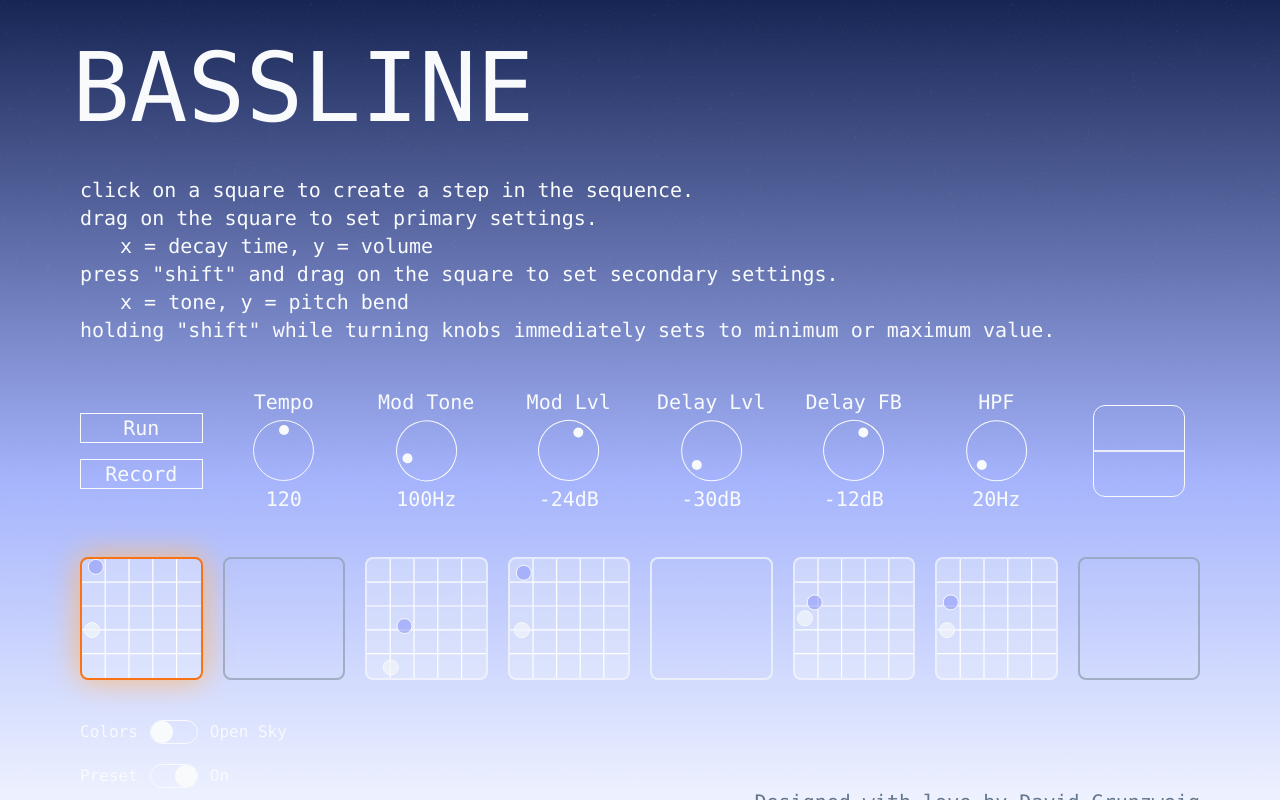
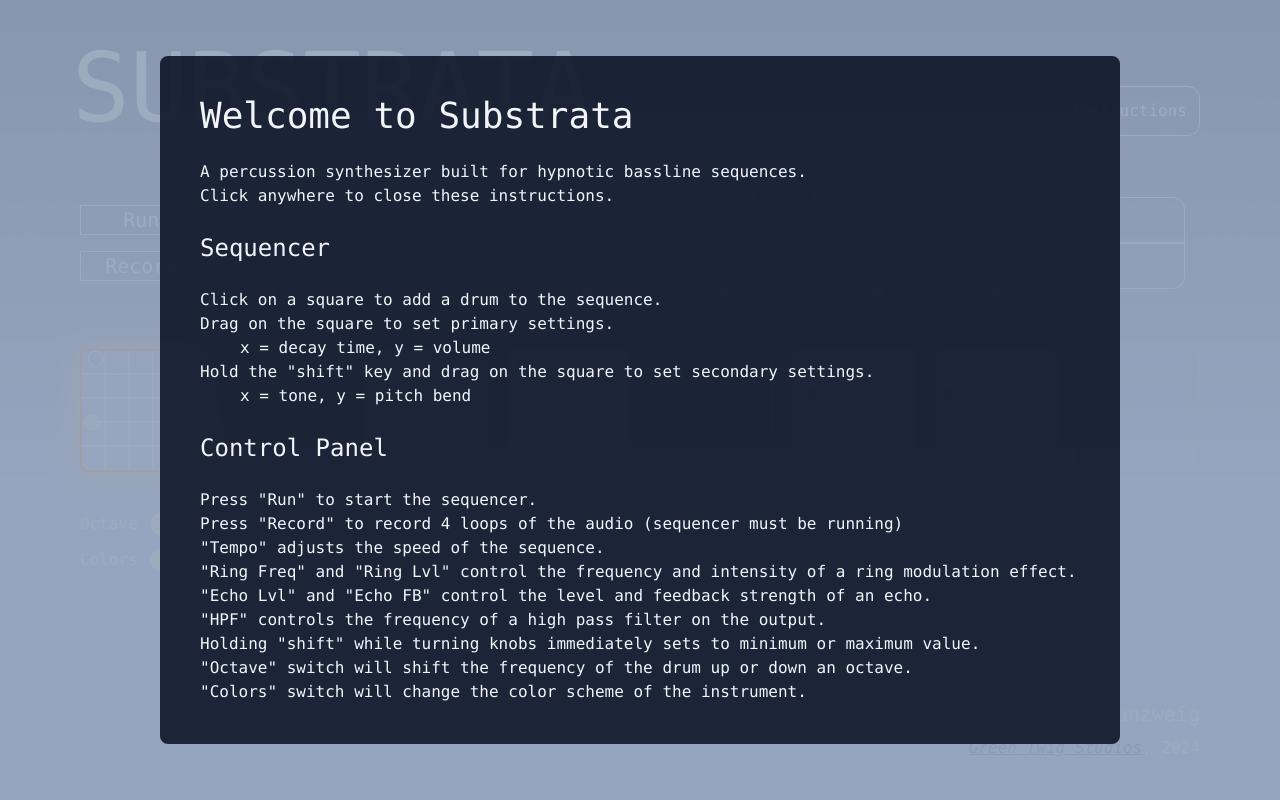
Before and after one commit to dggrunzweig/Bassline, a React (Vite) app: page / in a window 1280 px wide. Built offline with nearby package versions, Linux system fonts and the light colour scheme.

Commit message:
Instructions as overlay, octave switch, color tweaks

```diff
--- a/index.html
+++ b/index.html
@@ -3,7 +3,8 @@
   <head>
     <meta charset="UTF-8" />
     <meta name="viewport" content="width=device-width, initial-scale=1.0" />
-    <title>Bassline</title>
+    <title>Substrata</title>
+    <link rel="icon" href="./src/assets/icon.png" type="image/icon type" />
   </head>
   <body>
     <div id="root"></div>
--- a/src/App.tsx
+++ b/src/App.tsx
@@ -9,6 +9,7 @@ import { ColorPalette } from "./components/Colors";
 import { AudioMain } from "./audio/AudioMain";
 import Visualizer from "./components/Visualizer";
 import { SequencerPreset1 } from "./Presets";
+import InstructionOverlay from "./components/InstructionOverlay";
 
 const App = () => {
   // prevent use on mobile platforms
@@ -55,6 +56,8 @@ const App = () => {
 
   const [running, setRunning] = useState(false);
   const [recording, setRecording] = useState(false);
+  const [octave, setOctave] = useState(1);
+  const [view_instructions, setViewInstructions] = useState(true);
 
   const audio_main = useRef(
     new AudioMain(num_steps, BPM.current, setCurrentStep)
@@ -63,38 +66,40 @@ const App = () => {
   const [use_preset, setPreset] = useState(true);
 
   // per step parameters
+  audio_main.current.setOctave(octave);
+
   const vel_init = 0.9;
   const velocity = useRef(new Array<number>(num_steps).fill(vel_init));
   if (use_preset) {
     velocity.current = SequencerPreset1.Volume;
-  }
+  } else velocity.current = new Array<number>(num_steps).fill(vel_init);
   audio_main.current.setVelocity(velocity.current);
 
   const decay_init = 0.2;
   const decay = useRef(new Array<number>(num_steps).fill(decay_init));
   if (use_preset) {
     decay.current = SequencerPreset1.Decay;
-  }
+  } else decay.current = new Array<number>(num_steps).fill(decay_init);
   audio_main.current.setDecay(decay.current);
 
   const pb_init = 0.2;
   const pitch_bend = useRef(new Array<number>(num_steps).fill(pb_init));
   if (use_preset) {
     pitch_bend.current = SequencerPreset1.PitchBend;
-  }
+  } else pitch_bend.current = new Array<number>(num_steps).fill(pb_init);
   audio_main.current.setPitchBend(pitch_bend.current);
 
   const tone_init = 0.1;
   const tone = useRef(new Array<number>(num_steps).fill(tone_init));
   if (use_preset) {
     tone.current = SequencerPreset1.Tone;
-  }
+  } else tone.current = new Array<number>(num_steps).fill(tone_init);
   audio_main.current.setTone(tone.current);
 
   const steps = useRef(new Array<number>(num_steps).fill(0));
   if (use_preset) {
     steps.current = SequencerPreset1.Steps;
-  }
+  } else steps.current = new Array<number>(num_steps).fill(0);
   audio_main.current.SetSteps(steps.current);
 
   // Per step setter functions for 2D Button
@@ -167,25 +172,32 @@ const App = () => {
     <>
       <BackgroundDiv palette={palette}>
         <div>
+          <InstructionOverlay
+            open={view_instructions}
+            onClose={setViewInstructions}
+            palette={palette}
+          />
           <div className="flex flex-col w-full h-screen px-20 pt-10 gap-10 overflow-hidden">
-            <div className="flex flex-col gap-10">
+            <div className="flex flex-row justify-between items-end">
               <h1
                 className={
                   "text-8xl font-mono -ml-2" + ColorPalette(palette).text_header
                 }
               >
-                BASSLINE
+                SUBSTRATA
               </h1>
-              <p className={"text-xl font-mono" + ColorPalette(palette).text_1}>
-                click on a square to create a step in the sequence. <br />
-                drag on the square to set primary settings. <br />
-                <span className="pl-10">x = decay time, y = volume</span> <br />
-                press "shift" and drag on the square to set secondary settings.{" "}
-                <br />
-                <span className="pl-10">x = tone, y = pitch bend</span> <br />
-                holding "shift" while turning knobs immediately sets to minimum
-                or maximum value.
-              </p>
+              <button
+                className={
+                  "text-md h-max w-max rounded-xl border font-mono p-3" +
+                  ColorPalette(palette).text_1 +
+                  ColorPalette(palette).knob_border
+                }
+                onClick={() => {
+                  setViewInstructions(true);
+                }}
+              >
+                Instructions
+              </button>
             </div>
             <div className="grid grid-cols-8 h-auto gap-x-5 gap-y-10 w-full max-w-screen-2xl bg-transparent items-center">
               <div className="flex flex-col gap-4">
@@ -233,9 +245,9 @@ const App = () => {
                 key="1001"
                 init_value={ring_mod_params.current.frequency}
                 units="Hz"
-                min_value={20}
-                max_value={1000}
-                name="Mod Tone"
+                min_value={5}
+                max_value={600}
+                name="Ring Freq"
                 onChange={(x: number) => {
                   ring_mod_params.current.frequency = x;
                   audio_main.current.SetRingModParams(
@@ -251,7 +263,7 @@ const App = () => {
                 units="dB"
                 min_value={-60}
                 max_value={0}
-                name="Mod Lvl"
+                name="Ring Lvl"
                 onChange={(x: number) => {
                   ring_mod_params.current.gain = x;
                   audio_main.current.SetRingModParams(
@@ -267,7 +279,7 @@ const App = () => {
                 units="dB"
                 min_value={-30}
                 max_value={0}
-                name="Delay Lvl"
+                name="Echo Lvl"
                 onChange={(x: number) => {
                   delay_params.current.mix = x;
                   audio_main.current.setDelayParams(x, delay_params.current.fb);
@@ -280,7 +292,7 @@ const App = () => {
                 units="dB"
                 min_value={-30}
                 max_value={0}
-                name="Delay FB"
+                name="Echo FB"
                 onChange={(x: number) => {
                   delay_params.current.fb = x;
                   audio_main.current.setDelayParams(
@@ -328,14 +340,42 @@ const App = () => {
               })}
             </div>
 
-            <div className="grid grid-col-2 h-full">
-              <div className="flex flex-col gap-y-5">
+            <div className="grid grid-cols-2 h-full pb-10">
+              <div className="flex flex-col gap-y-3 h-full">
+                <ToggleSlider
+                  title="Octave"
+                  on_init={octave == 2}
+                  text_color={ColorPalette(palette).text_1}
+                  border_color={ColorPalette(palette).knob_border}
+                  knob_color={" bg-slate-50 "}
+                  knob_active_color={" bg-slate-50 "}
+                  text_off="Low"
+                  text_on="High"
+                  onToggle={(on: boolean) => {
+                    const o = on ? 2 : 1;
+                    setOctave(o);
+                    audio_main.current.setOctave(o);
+                  }}
+                />
+                {/* <ToggleSlider
+                  title="Preset"
+                  on_init={use_preset}
+                  text_color={ColorPalette(palette).text_2}
+                  border_color={ColorPalette(palette).border_button_standard}
+                  knob_color={ColorPalette(0).knob_dot}
+                  knob_active_color={ColorPalette(0).knob_dot}
+                  text_off="Off"
+                  text_on="On"
+                  onToggle={(on: boolean) => {
+                    setPreset(on);
+                  }}
+                /> */}
                 <ToggleSlider
                   title="Colors"
                   on_init={palette == 1}
-                  text_color={ColorPalette(0).text_1}
-                  border_color={ColorPalette(0).knob_border}
-                  knob_color={ColorPalette(0).knob_dot}
+                  text_color={ColorPalette(palette).text_1}
+                  border_color={ColorPalette(palette).knob_border}
+                  knob_color={" bg-slate-50 "}
                   knob_active_color={ColorPalette(1).knob_dot}
                   text_off="Open Sky"
                   text_on="Till Dawn"
@@ -343,21 +383,8 @@ const App = () => {
                     setPalette(on ? 1 : 0);
                   }}
                 />
-                <ToggleSlider
-                  title="Preset"
-                  on_init={use_preset}
-                  text_color={ColorPalette(0).text_1}
-                  border_color={ColorPalette(0).knob_border}
-                  knob_color={ColorPalette(0).knob_dot}
-                  knob_active_color={ColorPalette(0).knob_dot}
-                  text_off="Off"
-                  text_on="On"
-                  onToggle={(on: boolean) => {
-                    setPreset(on);
-                  }}
-                />
               </div>
-              <div className="flex w-full h-full justify-end items-end pb-10">
+              <div className="flex h-full justify-end items-end">
                 <div>
                   <h1
                     className={
--- a/src/audio/AudioMain.ts
+++ b/src/audio/AudioMain.ts
@@ -7,11 +7,13 @@ export class AudioMain {
   private ring_mod_gain: GainNode;
   private ring_mod_level: GainNode;
   private ring_mod_osc: OscillatorNode;
+  private waveform: PeriodicWave;
   private running = false;
   private started = false;
   private current_step = 0;
   private total_steps = 0;
   private bpm = 0;
+  private octave = 2;
   private steps: number[];
   private velocity: number[];
   private decay: number[];
@@ -57,6 +59,10 @@ export class AudioMain {
     this.tone = new Array<number>(num_steps).fill(0);
     this.pitch_bend = new Array<number>(num_steps).fill(0);
 
+    const harmonics = [0, 1, 0, db2mag(-24), 0, db2mag(-40)];
+    const real = new Array(harmonics.length).fill(0);
+    const imag = harmonics;
+    this.waveform = this.ctx.createPeriodicWave(real, imag);
 
     this.updateStepUI = updateStep;
   }
@@ -66,10 +72,11 @@ export class AudioMain {
       tone: number) {
     if (!this.running) return;
     const ctx = this.ctx;
-    const root_hz = NoteToPitch('G', 2);
+    const root_hz = NoteToPitch('G', this.octave);
     const osc = createOscillator(
         ctx, 'sine', root_hz + 640 * pitch_bend * pitch_bend, 0);
-    osc.frequency.setTargetAtTime(80, at_time, 0.4 * decay);
+    osc.setPeriodicWave(this.waveform);
+    osc.frequency.setTargetAtTime(root_hz, at_time, 0.4 * decay);
     const fm_osc = createOscillator(ctx, 'sine', root_hz * 1.4, 0);
     const fm_gain = createGain(ctx, tone * 200);
     fm_osc.connect(fm_gain).connect(osc.frequency);
@@ -141,6 +148,10 @@ export class AudioMain {
     this.hp.frequency.setTargetAtTime(frequency, this.ctx.currentTime, 0.1);
   }
 
+  public setOctave(octave: number) {
+    this.octave = octave;
+  }
+
   private step() {
     const step_duration = 60 / (4 * this.bpm);
     setTimeout(() => {
--- a/src/components/Colors.ts
+++ b/src/components/Colors.ts
@@ -11,8 +11,8 @@ export interface Palette {
 const ColorPaletteOpenSky = {
   text_header: ' text-slate-50 ',
   text_1: ' text-slate-50 ',
-  text_2: ' text-slate-500 ',
-  link: ' text-indigo-300 ',
+  text_2: ' text-slate-100 ',
+  link: ' text-indigo-700 ',
   border_button_accent: ' border-slate-100/80 ',
   border_button_standard: ' border-slate-400/80 ',
   border_button_active: ' border-slate-50/60 ',
@@ -22,8 +22,8 @@ const ColorPaletteOpenSky = {
   dot_2_bg: ' bg-slate-100/70 ',
   dot_border: ' border-slate-50 ',
   knob_border: ' border-slate-50 ',
-  knob_dot: ' bg-slate-50 ',
-  gradient_1: ' from-indigo-50 ',
+  knob_dot: ' bg-orange-500 ',
+  gradient_1: ' from-indigo-300 ',
   gradient_2: ' via-indigo-300 ',
   gradient_3: ' to-blue-950 '
 }
--- /dev/null
+++ b/src/components/InstructionOverlay.tsx
@@ -0,0 +1,62 @@
+import React from "react";
+
+interface props {
+  palette: number;
+  onClose: (show: boolean) => {};
+  open: boolean;
+}
+
+const InstructionOverlay = ({ palette, open, onClose }: props) => {
+  return (
+    open && (
+      <div
+        className="absolute z-50 flex justify-center items-center w-full h-full overflow-hidden bg-slate-400/90"
+        onClick={() => {
+          onClose(false);
+        }}
+      >
+        <p
+          className={
+            "w-3/4 text-md font-mono text-slate-100 p-10 rounded-lg" +
+            (palette == 0 ? "  bg-slate-900/90 " : "  bg-stone-950/90 ")
+          }
+        >
+          <span className="text-4xl">Welcome to Substrata</span> <br />
+          <br />
+          A percussion synthesizer built for hypnotic bassline sequences.
+          <br />
+          Click anywhere to close these instructions.
+          <br />
+          <br />
+          <span className="text-2xl">Sequencer</span> <br />
+          <br />
+          Click on a square to add a drum to the sequence. <br />
+          Drag on the square to set primary settings. <br />
+          <span className="pl-10">x = decay time, y = volume</span> <br />
+          Hold the "shift" key and drag on the square to set secondary settings.{" "}
+          <br />
+          <span className="pl-10">x = tone, y = pitch bend</span> <br /> <br />
+          <span className="text-2xl">Control Panel</span> <br />
+          <br />
+          Press "Run" to start the sequencer. <br />
+          Press "Record" to record 4 loops of the audio (sequencer must be
+          running) <br />
+          "Tempo" adjusts the speed of the sequence. <br />
+          "Ring Freq" and "Ring Lvl" control the frequency and intensity of a
+          ring modulation effect. <br />
+          "Echo Lvl" and "Echo FB" control the level and feedback strength of an
+          echo. <br />
+          "HPF" controls the frequency of a high pass filter on the output.
+          <br />
+          Holding "shift" while turning knobs immediately sets to minimum or
+          maximum value. <br />
+          "Octave" switch will shift the frequency of the drum up or down an
+          octave. <br />
+          "Colors" switch will change the color scheme of the instrument.
+        </p>
+      </div>
+    )
+  );
+};
+
+export default InstructionOverlay;
--- a/src/components/ToggleSlider.tsx
+++ b/src/components/ToggleSlider.tsx
@@ -30,7 +30,7 @@ const ToggleSlider = ({
     onToggle(enabled);
   };
   return (
-    <div className="flex flex-row gap-3">
+    <div className="flex flex-row gap-3 w-max">
       <h1 className={"text-md font-mono w-18" + text_color}>{title}</h1>
       <div
         className={"w-12 h-6 rounded-3xl border" + border_color}
@@ -64,7 +64,7 @@ const ToggleSlider = ({
           }
         ></div>
       </div>
-      <h1 className={"text-md font-mono" + text_color}>
+      <h1 className={"text-md font-mono w-18" + text_color}>
         {on ? text_on : text_off}
       </h1>
     </div>
```
Also changed, not shown: public/assets/icon.png (added), src/assets/icon.png (added).
